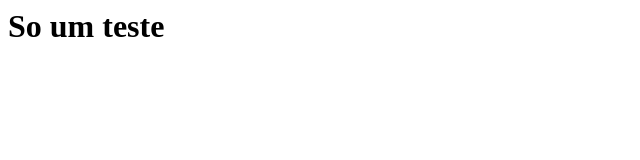
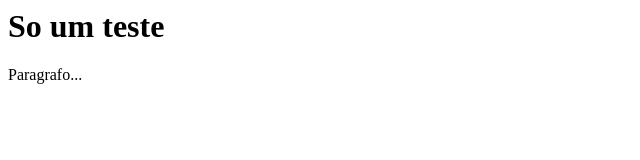
Before and after one commit to leonardoyf26/gitHub_CouseIntro, a plain HTML site: page index.html in a window 1280 px wide. Shown: the full height of the page, 0-640 px from the left. Drawn offline with Linux system fonts and the light colour scheme.

Commit message:
Criando novas funcionalidades com paragrafo

```diff
--- a/index.html
+++ b/index.html
@@ -5,5 +5,6 @@
 
     <body>
         <h1>So um teste</h1>
+        <p>Paragrafo...</p>
     </body>
 </html>
```
Also changed, not shown: name.txt, test.txt (added).
